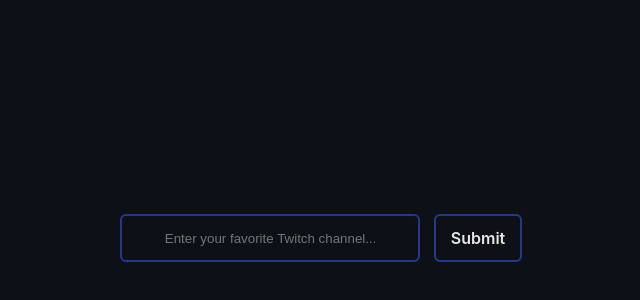
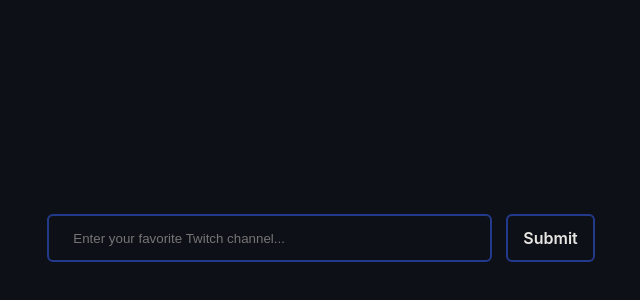
Before and after one commit to cheesecakeassassin/twitch-user-search, a React (Create React App) app in the folder client/: page / in a window 1280 px wide. Shown: the part 86-386 px from the top of the page, without its empty margins (319-959 px from the left). Built offline with nearby package versions, Linux system fonts and the light colour scheme.

Commit message:
frontend complete, handle backend errors that crash app

```diff
--- a/client/src/Form.css
+++ b/client/src/Form.css
@@ -17,7 +17,7 @@
   margin: 300px;
 }
 
-input, .channel, .followers {
+input, .results {
   height: 48px;
   display: inline-block;
   border: 2px solid rgb(35, 58, 140);
@@ -29,8 +29,12 @@
 
 input {
   margin-right: 7px;
-  width: 300px;
-  padding: 12px 43px;
+  width: 445px;
+  padding: 12px 24px;
+}
+
+hr {
+  flex-basis: 100%; height: 0; margin: 0; border: 0;
 }
 
 .submit {
@@ -62,20 +66,21 @@
   cursor: pointer;
 }
 
+.results {
+  margin-top: 14px;
+  font-size: 16px;
+  padding: 11px 24px;
+  width: auto;
+}
+
 .channel {
   margin-right: 7px;
-  font-size: 16px;
-  padding: 13px 24px;
-  width: auto;
 }
 
 .followers {
   margin-left: 7px;
-  font-size: 16px;
-  padding: 13px 24px;
-  width: auto;
 }
 
-.followers span {
+.results span {
   color: rgb(78, 137, 211);
 }
--- a/client/src/components/UserSearch/index.js
+++ b/client/src/components/UserSearch/index.js
@@ -6,9 +6,11 @@
   const [hasSearched, setHasSearched] = useState(false);
   const [user, setUser] = useState('');
   const [followers, setFollowers] = useState('');
+  const [formInput, setFormInput] = useState('');
 
   function handleSubmit(event) {
     event.preventDefault();
+    setFormInput('');
 
     if (!hasSearched) {
       setHasSearched(true);
@@ -30,6 +32,10 @@
           <input
             type='text'
             name='name'
+            value={formInput}
+            onChange={e => {
+              setFormInput(e.target.value)
+            }}
             placeholder='Enter your favorite Twitch channel...'
             autoComplete='off'
           />
@@ -37,14 +43,14 @@
         <button type='submit' className='submit w-button'>
           Submit
         </button>
-
+        <hr></hr>
         {hasSearched && (
           <div className='results'>
-            <h3 className='channel'>
+            <h3>
               Twitch channel:{' '}
               <a href={`https://www.twitch.tv/${user}`} target='_blank' rel='noreferrer noopener'>{user}</a>
+              &emsp;&emsp;Follower count: <span>{followers.toLocaleString()}</span>
             </h3>
-            <h3 className='followers'>Follower count: <span>{followers.toLocaleString()}</span></h3>
           </div>
         )}
       </form>
```
